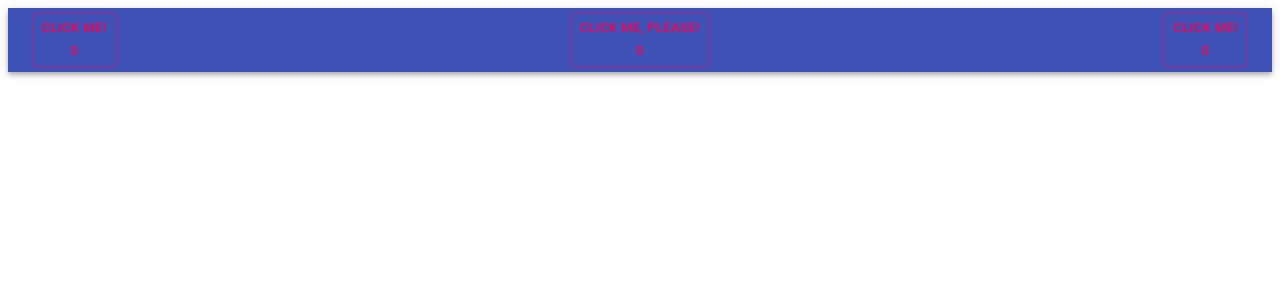
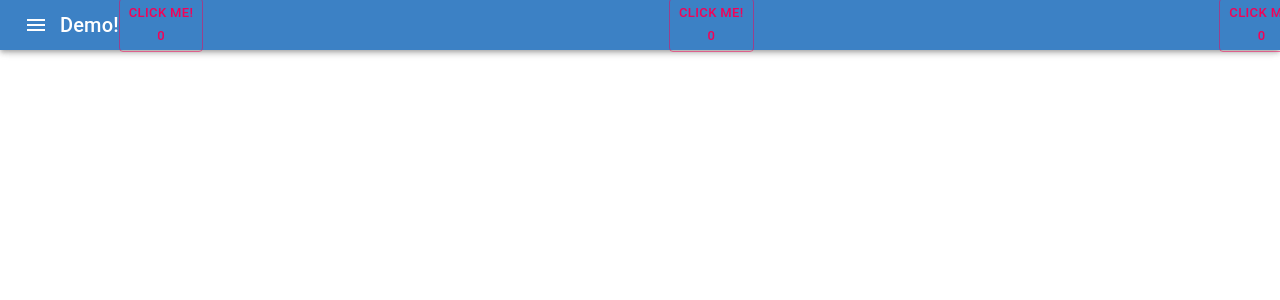
Before and after one commit to zromick/my-app, a React (Create React App) app: page / in a window 1280 px wide. Shown: the top 300 px of the page. Built offline with nearby package versions, Linux system fonts and the light colour scheme.

Commit message:
Added a MUI Drawer to the app

```diff
--- a/package.json
+++ b/package.json
@@ -1,12 +1,14 @@
 {
   "name": "my-app",
-  "version": "0.1.0",
+  "version": "0.1.1",
   "private": true,
   "dependencies": {
     "@material-ui/core": "^4.9.10",
+    "@material-ui/icons": "^4.9.1",
     "@testing-library/jest-dom": "^4.2.4",
     "@testing-library/react": "^9.5.0",
     "@testing-library/user-event": "^7.2.1",
+    "node-sass": "^4.13.1",
     "react": "^16.13.1",
     "react-dom": "^16.13.1",
     "react-scripts": "3.4.1",
--- a/public/index.html
+++ b/public/index.html
@@ -5,6 +5,7 @@
     <link rel="icon" href="%PUBLIC_URL%/favicon.ico" />
     <meta name="viewport" content="width=device-width, initial-scale=1" />
     <meta name="theme-color" content="#000000" />
+    <meta version="0.1.1" />
     <meta
       name="description"
       content="Web site created using create-react-app"
--- a/src/App.tsx
+++ b/src/App.tsx
@@ -1,121 +1,13 @@
 import React from 'react';
-import Button from '@material-ui/core/Button';
-import { Toolbar, AppBar, Snackbar, Grid } from '@material-ui/core';
+import HeaderContainer from './HeaderContainer';
 
-enum Buttons {
-  Button1,
-  Button2,
-  Button3,
-}
-
-export interface AppProps {
-}
-
-
-export interface AppState {
-  button1: number,
-  button2: number,
-  button3: number,
-}
-
-class App extends React.Component<AppProps,AppState>{
-
-constructor(props:AppProps) {
-  super(props)
-  this.incrementVariable=this.incrementVariable.bind(this);
-  this.state = {
-    button1: 0,
-    button2: 0,
-    button3: 0,
-  }
-}
-
-incrementVariable = (whichButton:Buttons) => {
-  const {
-    button1,
-    button2,
-    button3,
-  } = this.state;
-  switch (whichButton) {
-    case Buttons.Button1:
-      this.setState({
-        button1: button1 + 1
-      });
-      break;
-    case Buttons.Button2:
-      this.setState({
-        button2: button2 + 1
-      });
-      break;
-    case Buttons.Button3:
-      this.setState({
-        button3: button3 + 1
-      });
-      break;
-    default:
-      return;
-  }
-}
+class App extends React.Component{
 
   render() {
-    const {
-      button1,
-      button2,
-      button3,
-    } = this.state;
     return (
-      <AppBar position="static">
-        <Toolbar>
-          <Grid container justify="space-between">
-            <Grid item>
-              <Button
-                color="secondary"
-                variant="outlined"
-                size="small"
-                onClick={() => this.incrementVariable(Buttons.Button1)}
-                fullWidth={true}
-                disabled={button1 === 10}
-              >
-                Click Me!
-                <br></br>
-                {button1}
-              </Button>
-            </Grid>
-            <Grid item>
-              <Button
-                color="secondary"
-                variant="outlined"
-                size="small"
-                onClick={() => this.incrementVariable(Buttons.Button2)}
-                fullWidth={true}
-                disabled={button2 === 10}
-              >
-                Click Me, Please!
-                <br></br>
-                {button2}
-              </Button>
-            </Grid>
-            <Grid item>
-              <Button
-                color="secondary"
-                variant="outlined"
-                size="small"
-                onClick={() => this.incrementVariable(Buttons.Button3)}
-                fullWidth={true}
-                disabled={button3 === 10}
-              >
-                Click Me!
-                <br></br>
-                {button3}
-              </Button>
-            </Grid>
-          </Grid>
-        </Toolbar>
-        <Snackbar
-          open={button1 === 10 && button2 === 10 && button3 === 10}
-          message="Reached 10 clicks!"
-        />
-      </AppBar>
+      <div>
+        <HeaderContainer/>
+      </div>
     );
   }
 }
--- /dev/null
+++ b/src/Header.tsx
@@ -0,0 +1,132 @@
+import React from 'react';
+import MenuIcon from '@material-ui/icons/Menu';
+import { AcUnit, AccessAlarm, DeckRounded, LoopSharp } from '@material-ui/icons';
+import {
+  Grid,
+  Button,
+  Drawer,
+  MenuItem,
+  IconButton,
+  Typography,
+  AppBar,
+  Toolbar,
+  Snackbar,
+} from '@material-ui/core';
+import styles from './header.module.scss';
+
+enum Buttons {
+  Button1,
+  Button2,
+  Button3,
+}
+
+export interface HeaderProps {
+  handleDrawerToggle: () => void;
+  handleDrawerClose: () => void;
+  handleDrawerClick: () => void;
+  incrementVariable: (whichButton:Buttons) => void;
+  open: boolean;
+  button1: number,
+  button2: number,
+  button3: number,
+}
+
+const Header = (props:HeaderProps) => {
+  const {
+    handleDrawerClick,
+    handleDrawerToggle,
+    handleDrawerClose,
+    incrementVariable,
+    open,
+    button1,
+    button2,
+    button3,
+  } = props;
+  return (
+    // eslint-disable-next-line jsx-a11y/click-events-have-key-events
+    <div onClick={handleDrawerClose}>
+      <AppBar>
+        <Toolbar variant="dense" className={styles.headerStyle}>
+          <IconButton edge="start" color="inherit" aria-label="menu" onClick={handleDrawerToggle}>
+            <MenuIcon/>
+          </IconButton>
+          <Typography variant="h6">
+            Demo!
+          </Typography>
+          <Drawer
+            open={open}
+          >
+            <div style={{ minWidth: '20vw' }}>
+              <MenuItem onClick={() => handleDrawerClick()}>
+                <AcUnit className={styles.iconSpacing} />
+                New
+              </MenuItem>
+              <MenuItem onClick={() => handleDrawerClick()}>
+                <AccessAlarm className={styles.iconSpacing} />
+                New
+              </MenuItem>
+              <MenuItem onClick={() => handleDrawerClick()}>
+                <DeckRounded className={styles.iconSpacing} />
+                New
+              </MenuItem>
+              <MenuItem onClick={() => handleDrawerClick()}>
+                <LoopSharp className={styles.iconSpacing} />
+                New
+              </MenuItem>
+            </div>
+          </Drawer>
+          <Grid container justify="space-between">
+              <Grid item>
+                <Button
+                  color="secondary"
+                  variant="outlined"
+                  size="small"
+                  onClick={() => incrementVariable(Buttons.Button1)}
+                  fullWidth={true}
+                  disabled={button1 === 10}
+                >
+                  Click Me!
+                  <br></br>
+                  {button1}
+                </Button>
+              </Grid>
+              <Grid item>
+                <Button
+                  color="secondary"
+                  variant="outlined"
+                  size="small"
+                  onClick={() => incrementVariable(Buttons.Button2)}
+                  fullWidth={true}
+                  disabled={button2 === 10}
+                >
+                  Click Me!
+                  <br></br>
+                  {button2}
+                </Button>
+              </Grid>
+              <Grid item>
+                <Button
+                  color="secondary"
+                  variant="outlined"
+                  size="small"
+                  onClick={() => incrementVariable(Buttons.Button3)}
+                  fullWidth={true}
+                  disabled={button3 === 10}
+                >
+                  Click Me!
+                  <br></br>
+                  {button3}
+                </Button>
+              </Grid>
+            </Grid>
+        </Toolbar>
+      </AppBar>
+      <Snackbar
+        open={button1 === 10 && button2 === 10 && button3 === 10}
+        message="Reached 10 clicks!"
+      />
+    </div>
+  );
+};
+
+export default Header;
--- /dev/null
+++ b/src/HeaderContainer.tsx
@@ -0,0 +1,101 @@
+import React from 'react';
+// import { connect } from 'react-redux';
+import Header from './Header';
+
+enum Buttons {
+  Button1,
+  Button2,
+  Button3,
+}
+
+export interface HeaderContainerProps {
+  // dispatch: (action:any) => any;
+}
+
+export interface HeaderContainerState {
+  button1: number,
+  button2: number,
+  button3: number,
+  open: boolean;
+}
+
+class HeaderContainer extends React.Component<
+  HeaderContainerProps, HeaderContainerState
+> {
+
+  constructor(props:HeaderContainerProps) {
+    super(props);
+    this.state = {
+      button1: 0,
+      button2: 0,
+      button3: 0,
+      open: false,
+    }
+    this.incrementVariable = this.incrementVariable.bind(this);
+    this.handleDrawerToggle = this.handleDrawerToggle.bind(this);
+    this.handleDrawerClose = this.handleDrawerClose.bind(this);
+    this.handleDrawerClick = this.handleDrawerClick.bind(this);
+  }
+
+  handleDrawerToggle = () => {
+    const { open } = this.state;
+    this.setState({ open: !open });
+  }
+
+  handleDrawerClose = () => {
+    const { open } = this.state;
+    if (open) {
+      this.setState({ open: false });
+    }
+  }
+
+  handleDrawerClick = () => {
+  }
+
+  incrementVariable = (whichButton:Buttons) => {
+    const {
+      button1,
+      button2,
+      button3,
+    } = this.state;
+    switch (whichButton) {
+      case Buttons.Button1:
+        this.setState({
+          button1: button1 + 1
+        });
+        break;
+      case Buttons.Button2:
+        this.setState({
+          button2: button2 + 1
+        });
+        break;
+      case Buttons.Button3:
+        this.setState({
+          button3: button3 + 1
+        });
+        break;
+      default:
+        return;
+    }
+  }
+
+  render() {
+    const { open, button1, button2, button3 } = this.state;
+    return (
+      <div>
+        <Header
+          open={open}
+          button1={button1}
+          button2={button2}
+          button3={button3}
+          handleDrawerToggle={this.handleDrawerToggle}
+          handleDrawerClose={this.handleDrawerClose}
+          handleDrawerClick={this.handleDrawerClick}
+          incrementVariable={this.incrementVariable}
+        />
+      </div>
+    );
+  }
+}
+
+export default HeaderContainer;
--- /dev/null
+++ b/src/header.module.scss
@@ -0,0 +1,20 @@
+html {
+  background-color: #FFFFFF;
+}
+
+.headerStyle {
+  position: absolute;
+  width: 100%;
+  height: 50px;
+  left: 0px;
+  top: 0px;
+  background:#3c81c5
+}
+
+.color {
+  background: #3c81c5;
+}
+
+.iconSpacing {
+  margin: 10px;
+}
```
Also changed, not shown: 2 other files (tests, documents, lock files or other folders).
